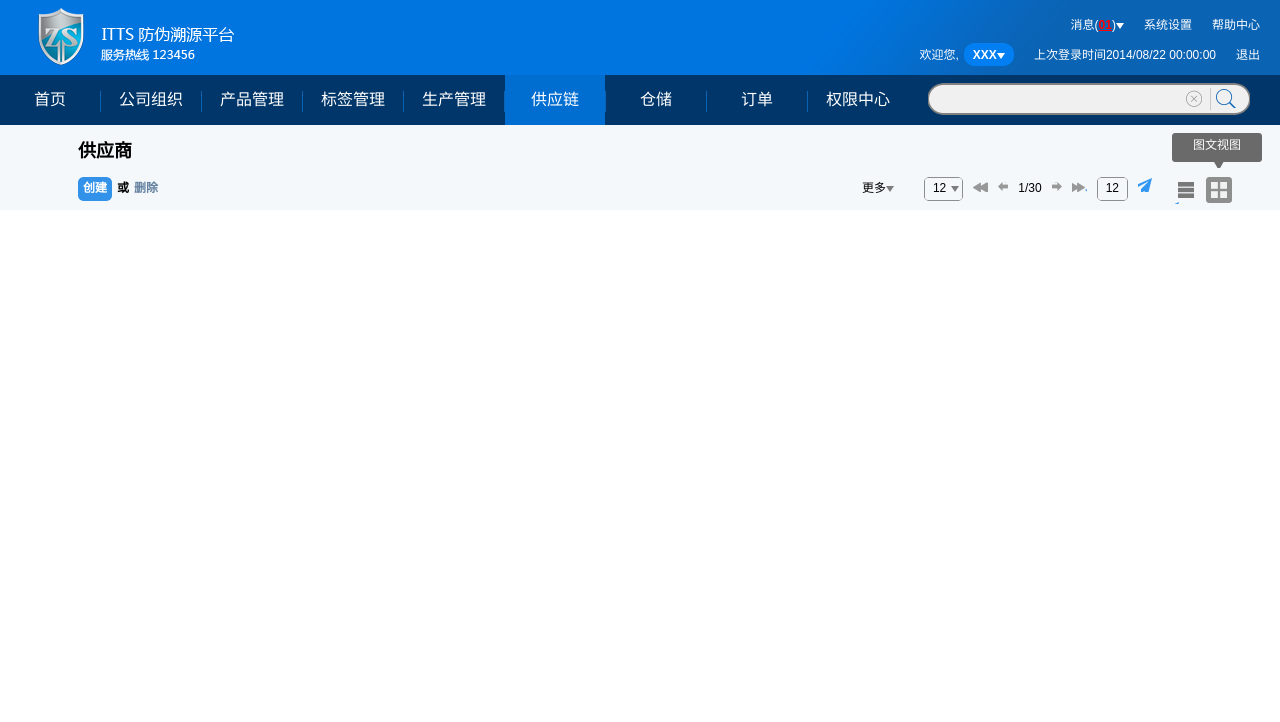
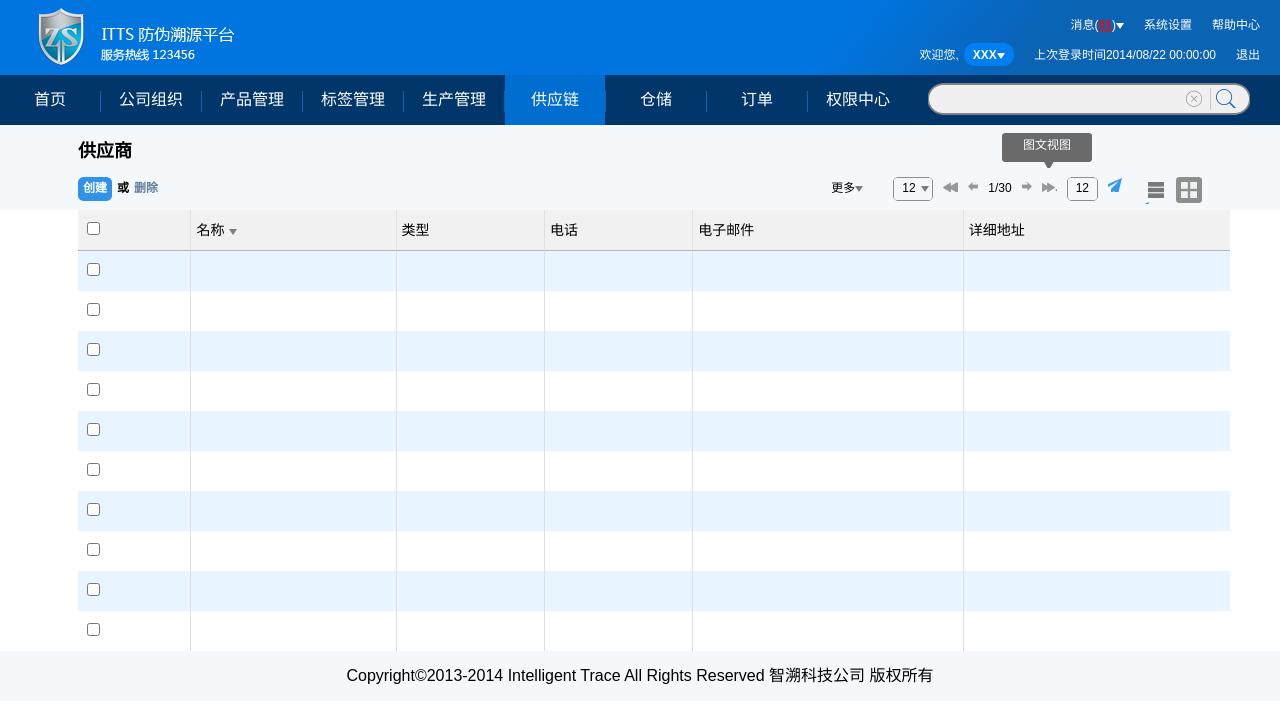
Before and after one commit to wangyong31893189/tracingsystem, a plain HTML site: page pages/supply.chain.list.html in a window 1280 px wide. Drawn offline with Linux system fonts and the light colour scheme.

Commit message:
供应链列表页finish
供应链列表页finish

```diff
--- a/pages/supply.chain.list.html
+++ b/pages/supply.chain.list.html
@@ -13,7 +13,9 @@
     /*color*/
     .c_w{color:#fff;}/*白色*/.c_r{color:red;}/*红色*/.c_b{color:#000;}/*黑色*/.c_1{color:#6482a0;}/*文字链接颜色*/
     /**margin*/
-    .m_r_a{margin-right:auto;}.m_r_20{margin-right:20px;}.m_r_3{margin-right:3px;}.m_r_30{margin-right:30px;}.m_l_0{margin-left:0;}.m_l_5{margin-left:5px;}.m_l_10{margin-left:10px;}.m_l_20{margin-left:20px;}.m_l_0_i{margin-left:0!important;}.m_l_5_i{margin-left:5px!important;}.m_l_a{margin-left:auto;}.m_l_78{margin-left:78px;}.m_t_0{margin-top:0;}.m_t_3{margin-top:3px;}.m_t_8{margin-top:8px;}.m_t_10{margin-top:10px;}.m_t_15{margin-top:15px;}.m_t_20{margin-top:20px;}.m_t_7{margin-top:7px;}.m_t_5{margin-top:5px;}.m_5{margin:5px;}.m_l_700{margin-left:700px;}.m_r_48{margin-right:48px;}
+    .m_r_a{margin-right:auto;}.m_r_20{margin-right:20px;}.m_r_3{margin-right:3px;}.m_r_30{margin-right:30px;}.m_l_0{margin-left:0;}.m_l_5{margin-left:5px;}.m_l_10{margin-left:10px;}.m_l_20{margin-left:20px;}.m_l_0_i{margin-left:0!important;}.m_l_5_i{margin-left:5px!important;}.m_l_a{margin-left:auto;}
+        .m_l_78{margin-left:78px;}.m_t_0{margin-top:0;}.m_t_3{margin-top:3px;}.m_t_8{margin-top:8px;}.m_t_10{margin-top:10px;}.m_t_15{margin-top:15px;}.m_t_20{margin-top:20px;}.m_t_7{margin-top:7px;}.m_t_5{margin-top:5px;}.m_5{margin:5px;}.m_l_700{margin-left:700px;}.m_r_48{margin-right:48px;}
+        .m_r_78{margin-right:78px;}
     /*padding*/
     .p_t_20{padding-top:11px;}.p_t_8{padding-top:8px;}.p_l_38{padding-left:38px;} .p_0_20{padding:0 20px;} .p_0_10{padding:0 10px;}
     .p_l_5{padding-left:5px;}  .p_r_5{padding-right:5px;}
@@ -86,7 +88,17 @@
     .page .list{background-position:-64px -38px;}
     .page .list_a{background-position:-90px -38px;}
 
-    .tip{background-position:-8px 0px;width:90px;height:35px;top:133px;right:18px;}
+    .tip{background-position:-8px 0px;width:90px;height:35px;top:133px;right:188px;}
+    table{font-weight:normal;font-size:14px;text-align:left;}
+    table thead{background:#f1f1f1;height:40px;line-height:40px;}
+    table thead th{border-bottom:1px solid #b5b5b5;border-right:1px solid #e0e0e0;font-weight:lighter;padding-left:5px;}
+    table thead th:last-child{border-right:none;}
+    table tbody td{height:40px;line-height:40px;border-right:1px solid #e0e0e0;padding-left:5px;}
+    table tbody td:last-child{border-right:none;}
+    table tbody tr:nth-child(odd){background:#e8f4ff;}
+    .b_e8f4ff{background:#e8f4ff;}
+    .b_f5f8fa{background:#f5f8fa;}
+    .copyright{font-family:"微软雅黑","幼园","FZZXHJW",Arial;}
 </style>
 </head>
 
@@ -113,7 +125,7 @@
 
         <div class="sprite p_a tip c_w t_a_c l_h_25" id="tip">图文视图</div>
 
-        <span class="page f_r m_r_48 l_h_20">
+        <span class="page f_r m_r_78 l_h_20">
             <em class="sprite first h_10 w_15 f_l m_l_10 m_t_5"></em>
             <em class="sprite prev h_10 w_10 f_l m_l_10 m_t_5"></em>
             <em class="f_l m_l_10 f_s_n">1/30</em>
@@ -139,17 +151,116 @@
 
         <span class="box f_r m_l_10">
                 <i class="sprite left w_4 h_24 f_l"></i>
-                <i class="sprite center h_24 f_l p_l_5 f_s_n">12<em class="sprite triangle_b w_8 h_6 d_i m_l_5"></em></i>
+                <i class="sprite center h_24 w_27 f_l p_l_5 f_s_n">12<em class="sprite triangle_b w_8 h_6 d_i m_l_5"></em></i>
                 <i class="sprite right w_4 h_24 f_l"></i>
         </span>
 
         <span class="f_r m_r_20">更多<i class="sprite triangle_b w_8 h_6 d_i"></i></span>
         </div>
     </div>
+    <!--显示列表-->
+
+        <table class="m_r_78 m_l_78" border="0" cellspacing="0" cellpadding="0" width="90%" >
+           <thead>
+               <tr>
+                <th><input type="checkbox"/></th>
+                <th>名称<em class="sprite triangle_b w_8 h_6 d_i m_l_5"></em></th>
+                <th>类型</th>
+                <th>电话</th>
+                <th>电子邮件</th>
+                <th>详细地址</th>
+            </tr>
+            </thead>
+            <tbody>
+                <tr>
+                    <td><input type="checkbox"/></td>
+                    <td></td>
+                    <td></td>
+                    <td></td>
+                    <td></td>
+                    <td></td>
+                </tr>
+                 <tr>
+                    <td><input type="checkbox"/></td>
+                    <td></td>
+                    <td></td>
+                    <td></td>
+                    <td></td>
+                    <td></td>
+                </tr>
+                 <tr>
+                    <td><input type="checkbox"/></td>
+                    <td></td>
+                    <td></td>
+                    <td></td>
+                    <td></td>
+                    <td></td>
+                </tr>
+                 <tr>
+                    <td><input type="checkbox"/></td>
+                    <td></td>
+                    <td></td>
+                    <td></td>
+                    <td></td>
+                    <td></td>
+                </tr>
+                 <tr>
+                    <td><input type="checkbox"/></td>
+                    <td></td>
+                    <td></td>
+                    <td></td>
+                    <td></td>
+                    <td></td>
+                </tr>
+                 <tr>
+                    <td><input type="checkbox"/></td>
+                    <td></td>
+                    <td></td>
+                    <td></td>
+                    <td></td>
+                    <td></td>
+                </tr>
+                 <tr>
+                    <td><input type="checkbox"/></td>
+                    <td></td>
+                    <td></td>
+                    <td></td>
+                    <td></td>
+                    <td></td>
+                </tr>
+                 <tr>
+                    <td><input type="checkbox"/></td>
+                    <td></td>
+                    <td></td>
+                    <td></td>
+                    <td></td>
+                    <td></td>
+                </tr>
+                 <tr>
+                    <td><input type="checkbox"/></td>
+                    <td></td>
+                    <td></td>
+                    <td></td>
+                    <td></td>
+                    <td></td>
+                </tr>
+                 <tr>
+                    <td><input type="checkbox"/></td>
+                    <td></td>
+                    <td></td>
+                    <td></td>
+                    <td></td>
+                    <td></td>
+                </tr>
+            </tbody>
+        </table>
+
 
 </section>
 
-<footer></footer>
+<footer class="b_f5f8fa">
+    <div class="copyright f_s_14 t_a_c h_50 l_h_50">Copyright©2013-2014 Intelligent Trace All Rights Reserved 智溯科技公司 版权所有</div>
+</footer>
 
 <!--
     引入sea.js 放置于此
```
